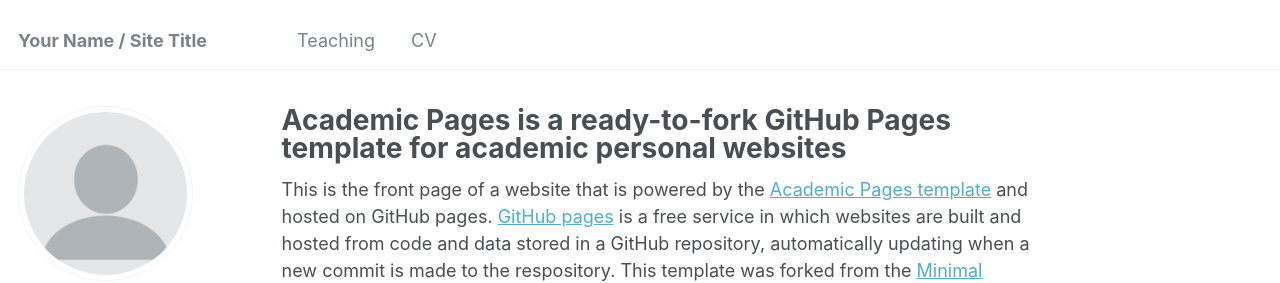
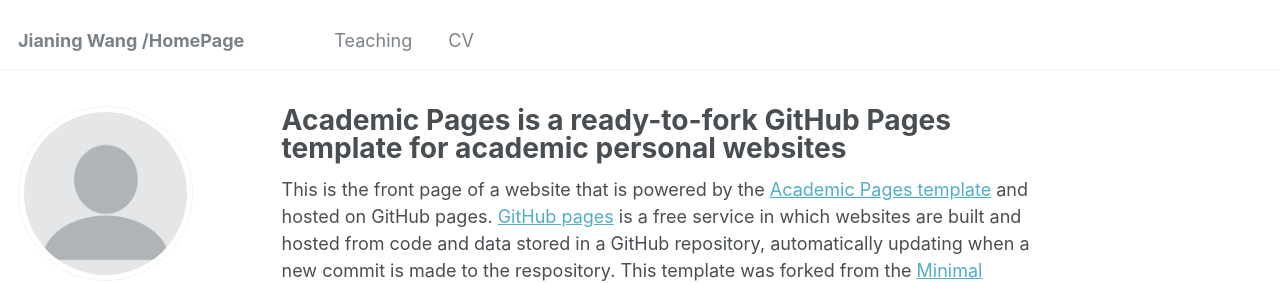
Before and after one commit to JOJWANXI/JOJWANXI.github.io, a Jekyll site: the page built from _pages/about.md, in a window 1280 px wide. Shown: the top 283 px of the page. Built offline with Jekyll 4.4.1, drawn with Linux system fonts in a browser that asks for light colours; some web fonts are replaced.

Commit message:
Update _config.yml

```diff
--- a/_config.yml
+++ b/_config.yml
@@ -8,7 +8,7 @@
 
 # Basic Site Settings
 locale                   : "en-US"
-title                    : "Your Name / Site Title"
+title                    : "Jianing Wang /HomePage"
 title_separator          : "-"
 name                     : &name "Jianing Wang"
 description              : &description "personal description"
```
